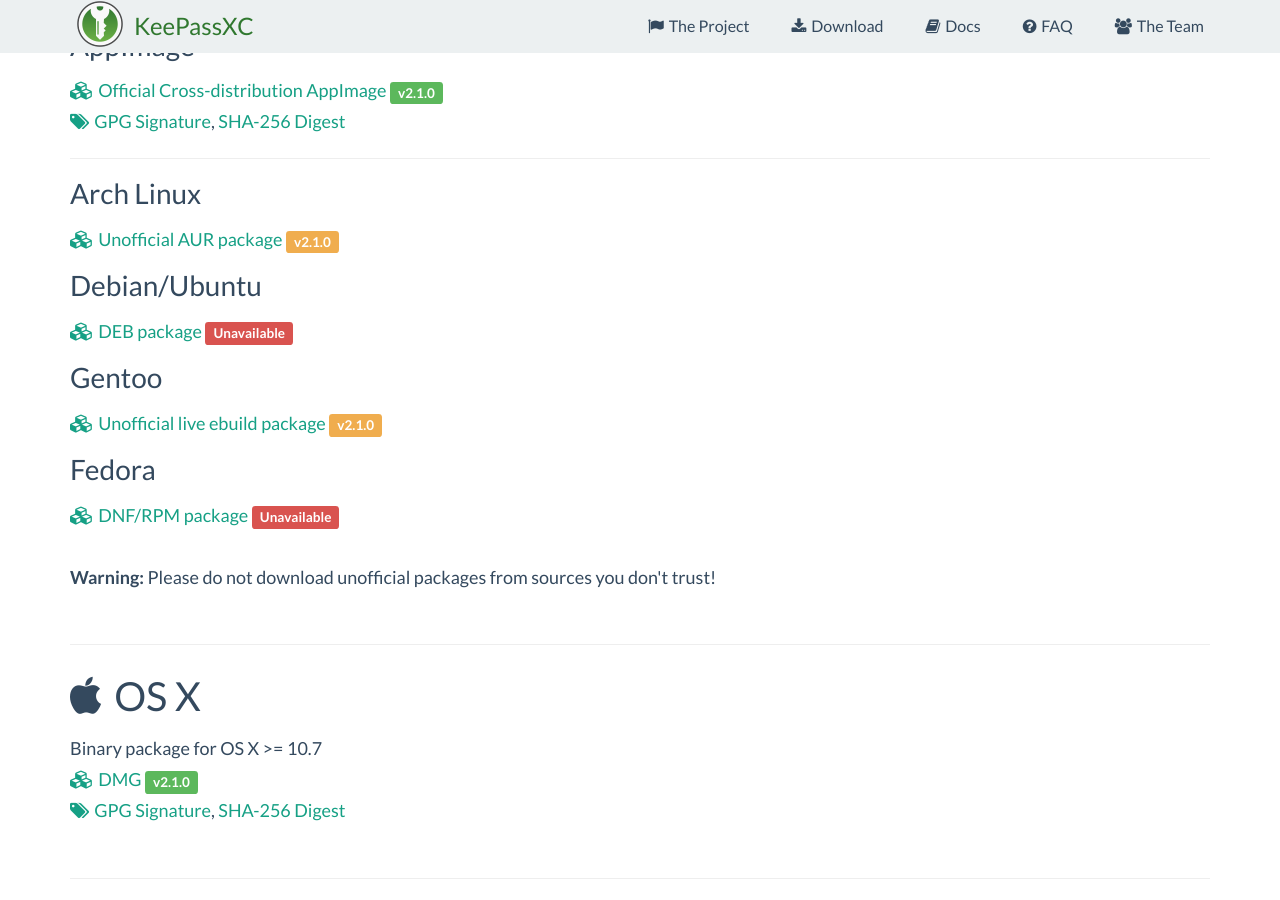
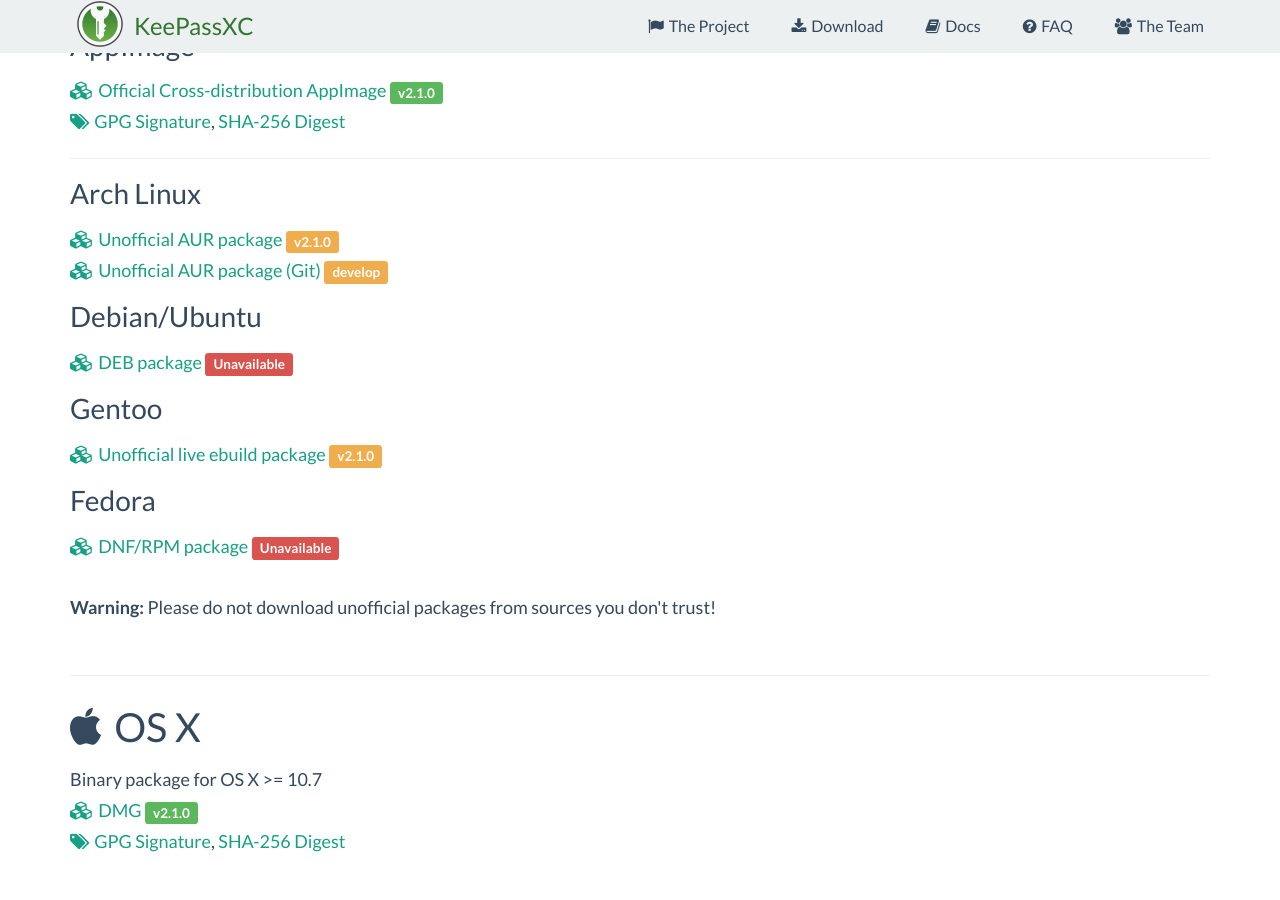
Before and after one commit to keepassxreboot/keepassxc-org, a Jekyll site: the page built from download.html, in a window 1280 px wide and 900 px high, scrolled down 529 px. Built offline with Jekyll 4.4.1, drawn with Linux system fonts in a browser that asks for light colours.

Commit message:
Add stable AUR package to the list

```diff
--- a/download.html
+++ b/download.html
@@ -45,8 +45,11 @@
   <a href="https://github.com/keepassxreboot/keepassxc/releases/download/2.1.0/KeePassXC-2.1.0-x86_64.AppImage.DIGEST">SHA-256 Digest</a><br/>
   <hr/>
   <h5>Arch Linux</h5>
+  <a href="https://aur.archlinux.org/packages/keepassxc/">
+    <i class="fa fa-cubes" aria-hidden="true"></i>Unofficial AUR package <span class="label label-warning">v2.1.0</span>
+  </a><br>
   <a href="https://aur.archlinux.org/packages/keepassxc-git/">
-    <i class="fa fa-cubes" aria-hidden="true"></i>Unofficial AUR package <span class="label label-warning">v2.1.0</span>
+    <i class="fa fa-cubes" aria-hidden="true"></i>Unofficial AUR package (Git) <span class="label label-warning">develop</span>
   </a>
 
   <h5>Debian/Ubuntu</h5>
```
